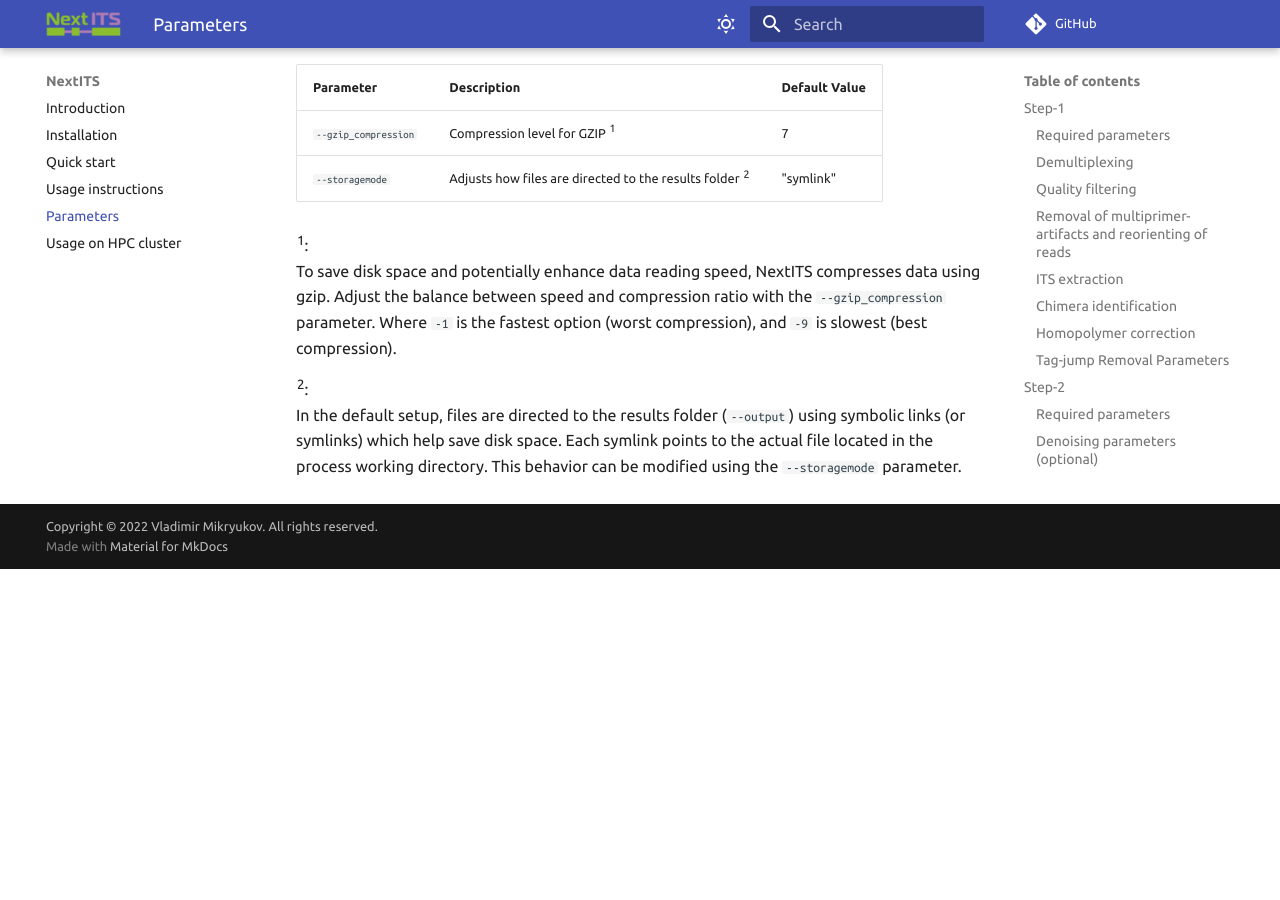
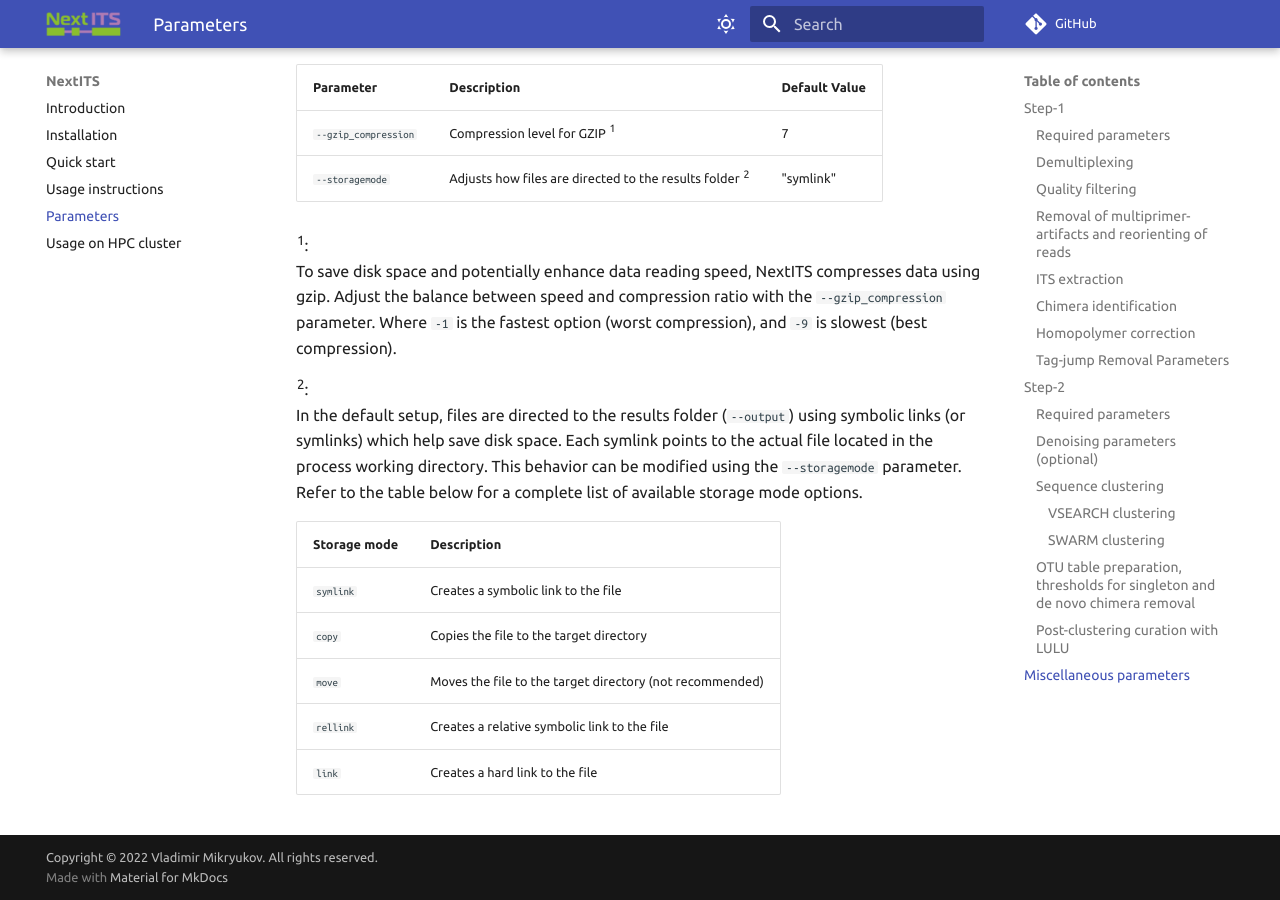
Before and after one commit to Next-ITS/nextits.github.io, an MkDocs documentation site: the page built from docs/parameters.md, in a window 1280 px wide and 900 px high, scrolled down 11278 px. Built offline with MkDocs 1.6.1 and Material for MkDocs 9.7.7, drawn with Linux system fonts in a browser that asks for light colours; comment, search, counter and statistics services are not loaded; before the commit the page ends 11847 px from its top, so only the background shows below that.

Commit message:
params - table with supported storega mode types

```diff
--- a/docs/parameters.md
+++ b/docs/parameters.md
@@ -382,3 +382,12 @@
     using symbolic links (or symlinks) which help save disk space.
     Each symlink points to the actual file located in the process working directory.
     This behavior can be modified using the `--storagemode` parameter.
+    Refer to the table below for a complete list of available storage mode options.
+
+| Storage mode | Description                                              |
+| ------------ | -------------------------------------------------------- |
+| `symlink`    | Creates a symbolic link to the file                      |
+| `copy`       | Copies the file to the target directory                  |
+| `move`       | Moves the file to the target directory (not recommended) |
+| `rellink`    | Creates a relative symbolic link to the file             |
+| `link`       | Creates a hard link to the file                          |
```
